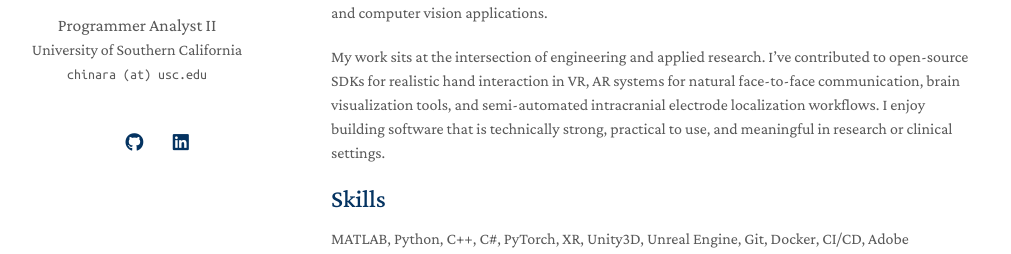
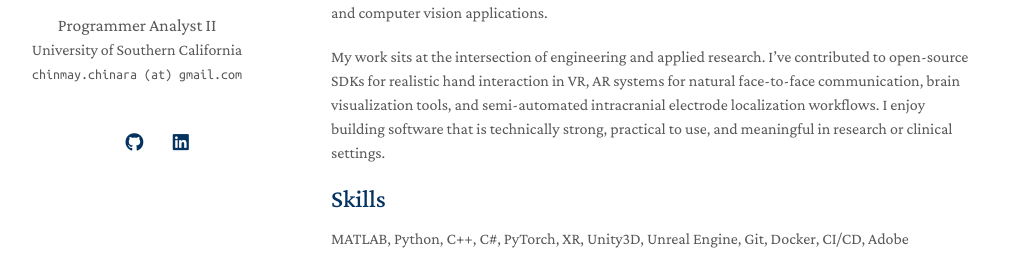
Before and after one commit to chinmaychinara91/chinmaychinara91.github.io, a Jekyll site: the page built from index.md, in a window 1280 px wide. Shown: the part 228-482 px from the top of the page, without its empty margins (139-1150 px from the left). Built offline with Jekyll 4.4.1, drawn with Linux system fonts in a browser that asks for light colours; a style sheet for code colours, icons or effects is not loaded; our own code applies the rules of GitHub Pages for plain Markdown files.

Commit message:
Update email address in configuration file

```diff
--- a/_config.yml
+++ b/_config.yml
@@ -2,7 +2,7 @@
 title: Chinmay Chinara
 position: Programmer Analyst II
 affiliation: University of Southern California
-email: chinara (at) usc.edu
+email: chinmay.chinara (at) gmail.com
 
 # Search Engine Optimization (SEO)
 # The following information is used to improve the website traffic from search engines, e.g., Google.
```
